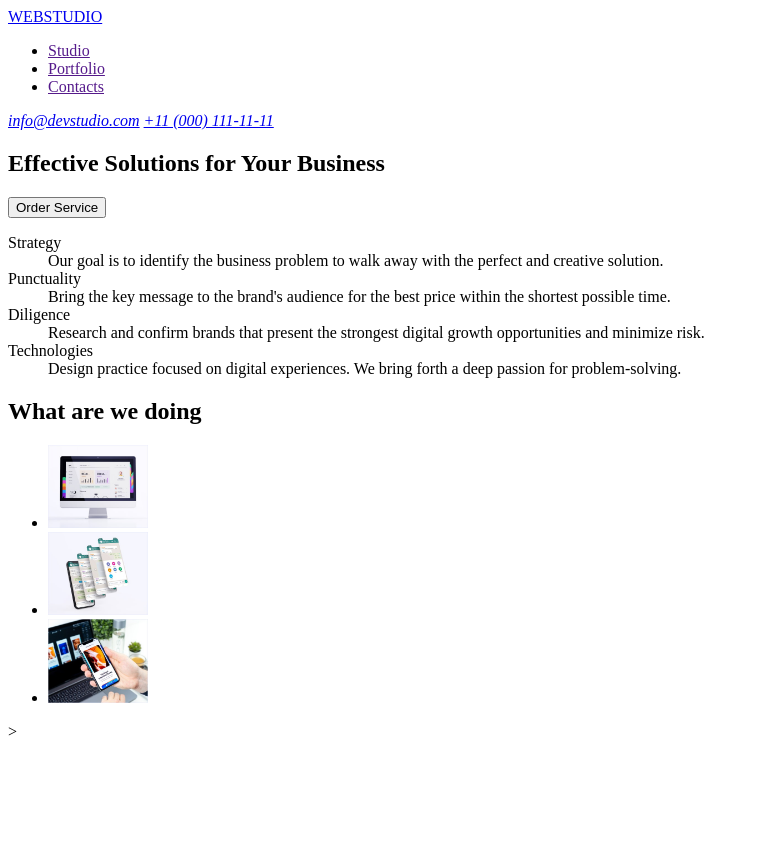
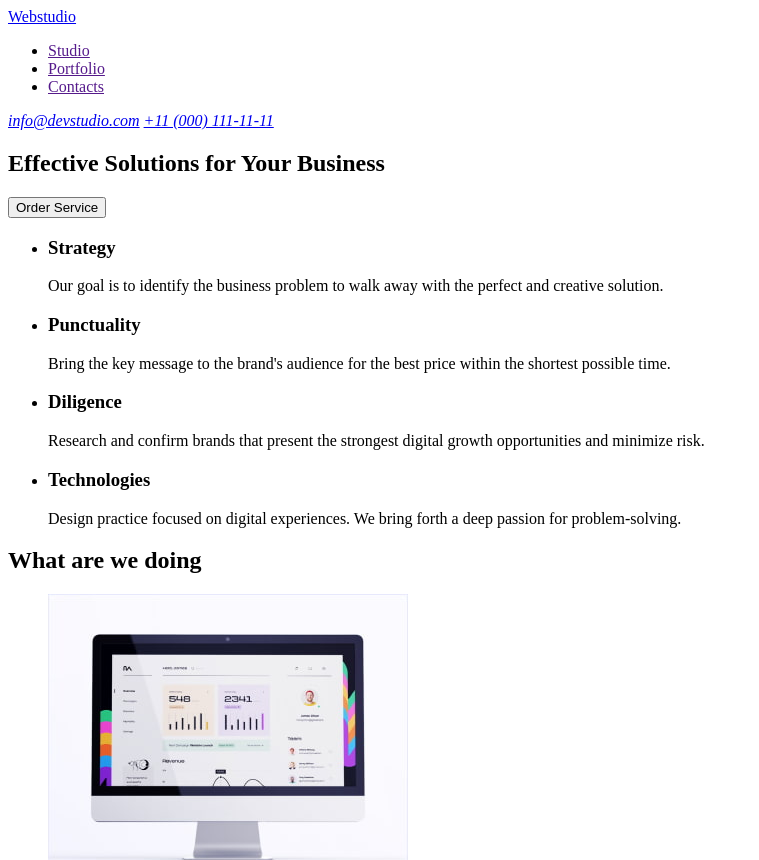
Before and after one commit to grebenik72/goit-markup-hw-01, a plain HTML site: page index.html in a window 1280 px wide. Shown: the top 860 px of the page, without its empty margins (0-759 px from the left). Before the commit the page ends 800 px from the top, so only its background shows below. Drawn offline with Linux system fonts and the light colour scheme.

Commit message:
finish html

```diff
--- a/index.html
+++ b/index.html
@@ -9,7 +9,7 @@
 <body>
     <header>
         <a href="./index.html">
-            WEBSTUDIO
+            Webstudio
         </a>
         <nav>
         <ul>
@@ -32,41 +32,85 @@
             <button type="button">Order Service</button>
         </section>
         <!-- section1 -->
-        <div>
-            <dl>
-                <dt>Strategy</dt>
-                <dd>Our goal is to identify the business
-                problem to walk away with the perfect and creative solution.</dd>
-                <dt>Punctuality</dt>
-                <dd>Bring the key message to the brand's audience for the best price within the shortest possible time.</dd>
-                <dt>Diligence</dt>
-                <dd>Research and confirm brands that present the strongest digital growth opportunities and minimize risk.</dd>
-                <dt>Technologies</dt>
-                <dd>Design practice focused on digital experiences. We bring forth a deep passion for problem-solving.</dd>
-            </dl>
-        </div>
+         <section>
+            <h2 hidden>our advantages</h2>
+            <ul>
+                <li>
+                    <h3>Strategy</h3>
+                    <p>Our goal is to identify the business
+                    problem to walk away with the perfect and creative solution.</p>
+                </li>
+                <li>
+                    <h3>Punctuality</h3>
+                    <p>Bring the key message to the brand's audience for the best price within the shortest possible time.</p>
+                </li>
+                <li>
+                    <h3>Diligence</h3>
+                    <p>Research and confirm brands that present the strongest digital growth opportunities and minimize risk.</p>
+                </li>
+                <li>
+                    <h3>Technologies</h3>
+                    <p>Design practice focused on digital experiences. We bring forth a deep passion for problem-solving.</p>
+                </li>
+
+            </ul>
+         </section>
         <!-- section2 -->
         <section>
             <h2>What are we doing</h2>
             <ul>
                 <li>
-                <img src="/images/monitor.jpg" alt="monitor"
-                width="100"
-                />
+                <img src="./images/monitor.jpg" alt="monitor"
+                 width="360"
+                 height="300"/>
                 </li>
                 <li>
-                    <img src="/images/mobil.jpg" alt="mobil" width="100"/>
+                    <img src="./images/mobil.jpg" alt="mobil" width="360"
+                    height="300"/>
                 </li>
                 <li>
-                    <img src="/images/monitor-mobil.jpg" alt="monitor-mobil" width="100" />
+                    <img src="./images/monitor-mobil.jpg" alt="monitor-mobil"
+                    width="360"
+                    height="300"/>
                 </li>
-
             </ul>
-
+            </section>
+        <!-- section3 -->
+        <section>
+            <h2>Our Team</h2>
+            <ul>
+                <li>
+                    <img src="./images/team-card1.jpg" alt="team-card1" width="264" height="260" />
+                    <h3>Mark Guerrero</h3>
+                    <p>Product Designer</p>
+                </li>
+                <li>
+                    <img src="./images/team-card2.jpg" alt="team-card2" width="264" height="260" />
+                    <h3>Tom Ford</h3>
+                    <p>Frontend Developer</p>
+                </li>
+                <li>
+                    <img src="./images/team-card3.jpg" alt="team-card3" width="264" height="260" />
+                    <h3>Camila Garcia</h3>
+                    <p>Marketing</p>
+                </li>
+                <li>
+                    <img src="./images/team-card4.jpg" alt="team-card4" width="264" height="260" />
+                    <h3>Daniel Wilson</h3>
+                    <p>UI Designer</p>
+                </li>
+            </ul>
         </section>
-        ></main>
-
-
+        </main>
+        <!-- footer -->
+        <footer>
+            <a href="./index.html">
+                Webstudio
+            </a>
+            <p>
+                Increase the flow of customers and sales for your business with digital marketing & growth solutions.
+            </p>
+        </footer>
 
 </body>
 </html>
```
Also changed, not shown: images/team-card1.jpg (added), images/team-card2.jpg (added), images/team-card3.jpg (added), images/team-card4.jpg (added).
